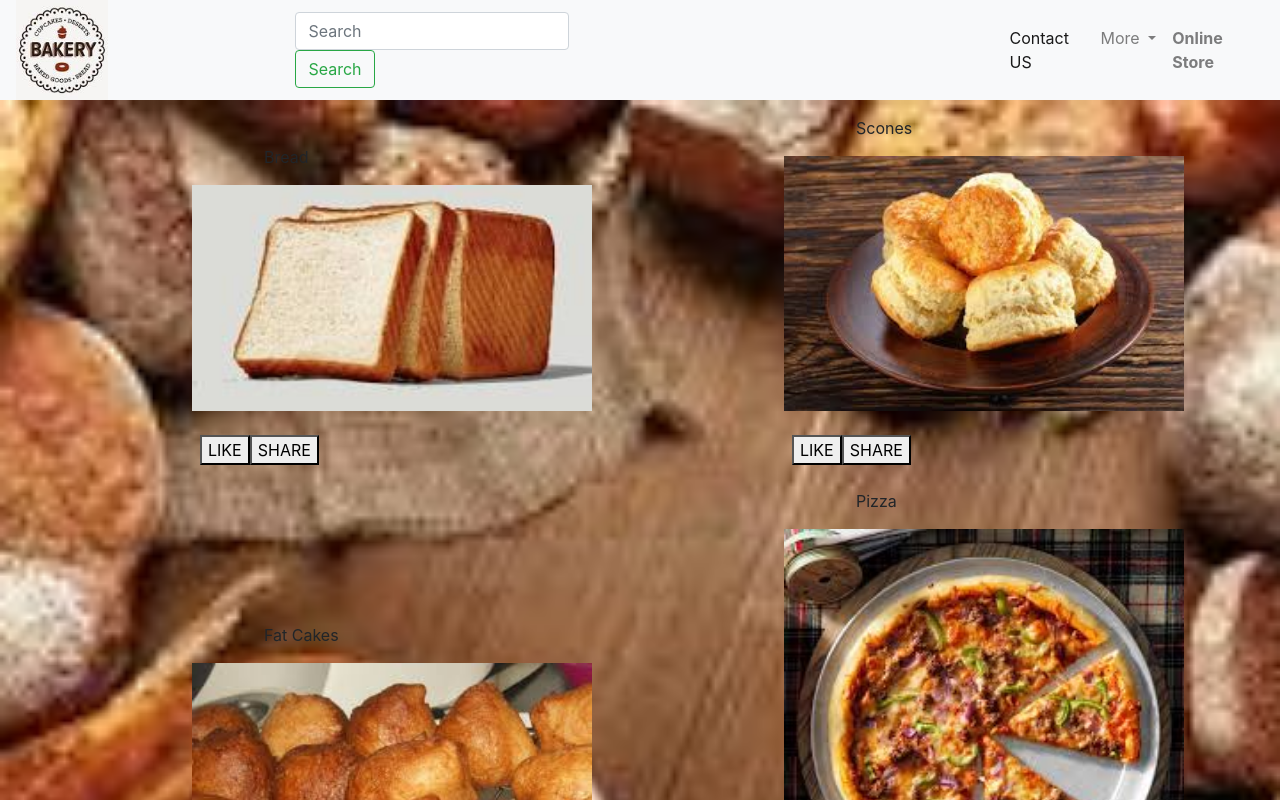
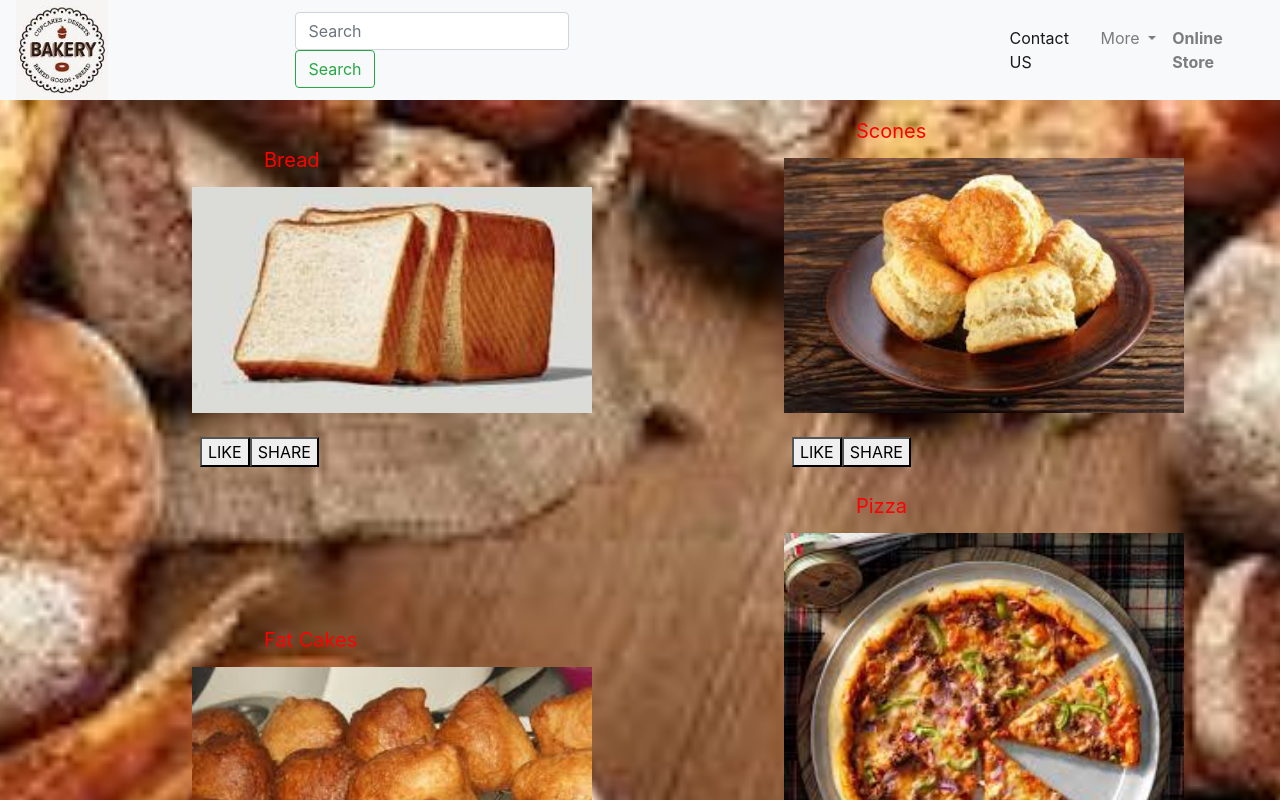
Before and after one commit to pnonyusa/sandabakeryfrontsystem, an Angular app: page /home in a window 1280 px wide. Shown: the top 800 px of the page. Built offline with nearby package versions, Linux system fonts and the light colour scheme.

Commit message:
change title colors

```diff
--- a/src/app/components/Home/homepage/homepage.component.css
+++ b/src/app/components/Home/homepage/homepage.component.css
@@ -25,3 +25,9 @@
     border: 2px;
     border-radius: 4px;
 }
+
+
+.myTitle{
+     color:red;
+     font-size: 20px;
+}
--- a/src/app/components/Home/homepage/homepage.component.html
+++ b/src/app/components/Home/homepage/homepage.component.html
@@ -5,7 +5,7 @@
  <mat-card class="example-card">
    <mat-card-header>
      <div mat-card-avatar class="example-header-image"></div>
-     <mat-card-title>Bread</mat-card-title>
+     <mat-card-title class="myTitle">Bread</mat-card-title>
      <!--<mat-card-subtitle>Dog Breed</mat-card-subtitle>-->
    </mat-card-header>
    <img mat-card-image src="./assets/images/bread.png" alt="Photo of a Shiba Inu">
@@ -23,7 +23,7 @@
  <mat-card class="example-card">
    <mat-card-header>
      <div mat-card-avatar class="example-header-image"></div>
-     <mat-card-title>Scones</mat-card-title>
+     <mat-card-title class="myTitle">Scones</mat-card-title>
      <!--<mat-card-subtitle>Dog Breed</mat-card-subtitle>-->
    </mat-card-header>
    <img mat-card-image src="./assets/images/basicScone.png" alt="Photo of a Shiba Inu">
@@ -41,7 +41,7 @@
  <mat-card class="example-card">
    <mat-card-header>
      <div mat-card-avatar class="example-header-image"></div>
-     <mat-card-title>Fat Cakes</mat-card-title>
+     <mat-card-title class="myTitle">Fat Cakes</mat-card-title>
      <!--<mat-card-subtitle>Dog Breed</mat-card-subtitle>-->
    </mat-card-header>
    <img mat-card-image src="./assets/images/fatCakes.png" alt="Photo of a Shiba Inu">
@@ -59,7 +59,7 @@
  <mat-card class="example-card">
    <mat-card-header>
      <div mat-card-avatar class="example-header-image"></div>
-     <mat-card-title>Pizza</mat-card-title>
+     <mat-card-title class="myTitle">Pizza</mat-card-title>
      <!--<mat-card-subtitle>Dog Breed</mat-card-subtitle>-->
    </mat-card-header>
    <img mat-card-image src="./assets/images/pizza.png" alt="Photo of a Shiba Inu">
--- a/src/app/components/login-page/login-page.component.ts
+++ b/src/app/components/login-page/login-page.component.ts
@@ -66,8 +66,12 @@ export class LoginPageComponent implements OnInit {
                       this.tokenStorage.saveUser(response);
 
                         this.isLoginFailed = false;
-                         this.isLoggedIn = true;
-                          this.roles = this.tokenStorage.getUser().roles;
+                          this.isLoggedIn = true;
+                         this.roles = this.tokenStorage.getUser().roles;
+
+                         console.log("roles",response);
+
+
 
                        this.router.navigate(['/admin-dashboard']);
                      },(error)=>{
```
